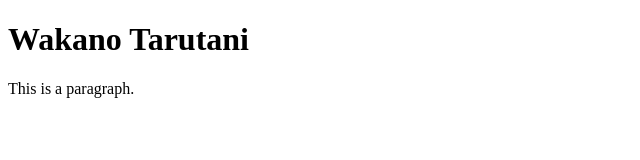
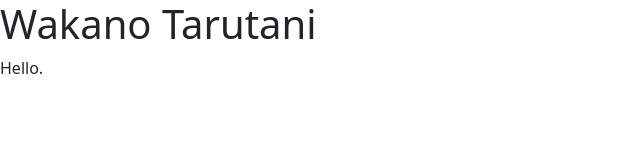
Before and after one commit to Wakanot/mywebsite, a plain HTML site: page index.html in a window 1280 px wide. Shown: the whole page, without its empty margins (0-640 px from the left). Drawn offline with nearby package versions, Linux system fonts and the light colour scheme.

Commit message:
Update index.html

```diff
--- a/index.html
+++ b/index.html
@@ -1,12 +1,28 @@
-<!DOCTYPE html>
-<html>
-<head>
-<title>Wakano Tarutani</title>
-</head>
-<body>
+<!doctype html>
+<html lang="en">
+  <head>
+    <!-- Required meta tags -->
+    <meta charset="utf-8">
+    <meta name="viewport" content="width=device-width, initial-scale=1">
 
-<h1>Wakano Tarutani</h1>
-<p>This is a paragraph.</p>
+    <!-- Bootstrap CSS -->
+    <link href="https://cdn.jsdelivr.net/npm/bootstrap@5.0.2/dist/css/bootstrap.min.css" rel="stylesheet" integrity="sha384-EVSTQN3/azprG1Anm3QDgpJLIm9Nao0Yz1ztcQTwFspd3yD65VohhpuuCOmLASjC" crossorigin="anonymous">
 
-</body>
+    <title>Wakano Tarutani</title>
+  </head>
+  <body>
+    <h1>Wakano Tarutani</h1>
+    <p1>Hello.</p1>
+
+    <!-- Optional JavaScript; choose one of the two! -->
+
+    <!-- Option 1: Bootstrap Bundle with Popper -->
+    <script src="https://cdn.jsdelivr.net/npm/bootstrap@5.0.2/dist/js/bootstrap.bundle.min.js" integrity="sha384-MrcW6ZMFYlzcLA8Nl+NtUVF0sA7MsXsP1UyJoMp4YLEuNSfAP+JcXn/tWtIaxVXM" crossorigin="anonymous"></script>
+
+    <!-- Option 2: Separate Popper and Bootstrap JS -->
+    <!--
+    <script src="https://cdn.jsdelivr.net/npm/@popperjs/core@2.9.2/dist/umd/popper.min.js" integrity="sha384-IQsoLXl5PILFhosVNubq5LC7Qb9DXgDA9i+tQ8Zj3iwWAwPtgFTxbJ8NT4GN1R8p" crossorigin="anonymous"></script>
+    <script src="https://cdn.jsdelivr.net/npm/bootstrap@5.0.2/dist/js/bootstrap.min.js" integrity="sha384-cVKIPhGWiC2Al4u+LWgxfKTRIcfu0JTxR+EQDz/bgldoEyl4H0zUF0QKbrJ0EcQF" crossorigin="anonymous"></script>
+    -->
+  </body>
 </html>
```
